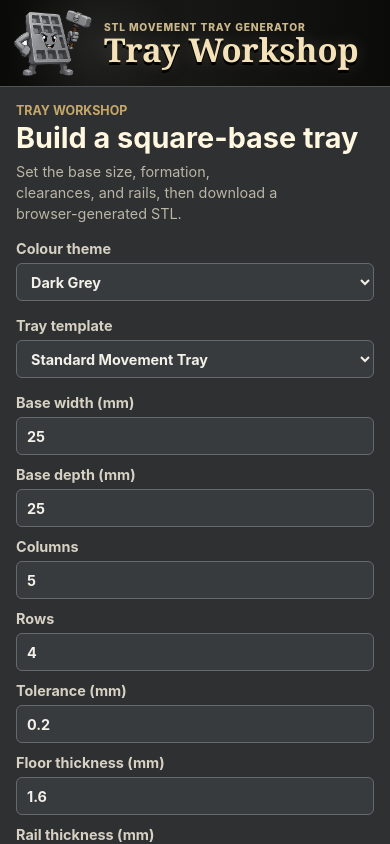
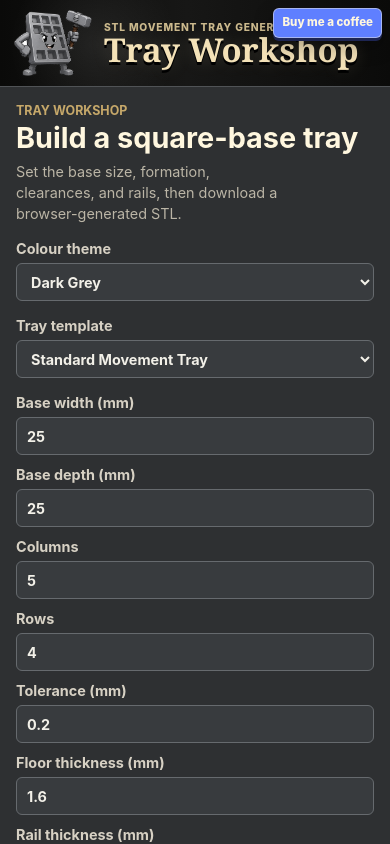
Before and after one commit to greyplasticmodelling/tray-workshop, a React (Vite) app: page / in a window 390 px wide. Shown: the top 844 px of the page. Built offline with nearby package versions, Linux system fonts and the light colour scheme.

Commit message:
Use visible Buy Me a Coffee banner link

```diff
--- a/src/App.tsx
+++ b/src/App.tsx
@@ -48,26 +48,6 @@ const defaultSettingsByTemplate: Record<TrayTemplate, TraySettings> = {
 
 const savedTraysStorageKey = 'tray-workshop.saved-trays.v1';
 
-function loadSupportWidget() {
-  if (document.querySelector('script[data-name="BMC-Widget"]')) {
-    return;
-  }
-
-  const script = document.createElement('script');
-  script.dataset.name = 'BMC-Widget';
-  script.dataset.cfasync = 'false';
-  script.src = 'https://cdnjs.buymeacoffee.com/1.0.0/widget.prod.min.js';
-  script.dataset.id = 'greyplasticmodelling';
-  script.dataset.description = 'Support me on Buy me a coffee!';
-  script.dataset.message =
-    "Thank you for visiting. I hope you find this tool useful for your wargaming needs. I don't need any financial support, but if you wish to donate, it would be truly appreciated.";
-  script.dataset.color = '#5F7FFF';
-  script.dataset.position = 'Right';
-  script.dataset.x_margin = '18';
-  script.dataset.y_margin = '18';
-  document.body.appendChild(script);
-}
-
 function readSavedTrays(): SavedTray[] {
   try {
     const stored = window.localStorage.getItem(savedTraysStorageKey);
@@ -87,10 +67,6 @@ export default function App() {
   const dimensions = useMemo(() => calculateTrayDimensions(settings), [settings]);
   const buildPlateFit = useMemo(() => calculateBuildPlateFit(settings, dimensions), [settings, dimensions]);
   const validation = useMemo(() => validateTraySettings(settings), [settings]);
-
-  useEffect(() => {
-    loadSupportWidget();
-  }, []);
 
   useEffect(() => {
     window.localStorage.setItem(savedTraysStorageKey, JSON.stringify(savedTrays));
@@ -163,6 +139,15 @@ export default function App() {
             <strong>Tray Workshop</strong>
           </div>
         </div>
+        <a
+          className="support-button"
+          href="https://www.buymeacoffee.com/greyplasticmodelling"
+          target="_blank"
+          rel="noreferrer"
+          title="Support Tray Workshop on Buy Me a Coffee."
+        >
+          Buy me a coffee
+        </a>
       </header>
 
       <main className="app-main">
--- a/src/styles.css
+++ b/src/styles.css
@@ -155,6 +155,7 @@ select {
 }
 
 .site-banner {
+  position: relative;
   min-height: 112px;
   display: flex;
   align-items: center;
@@ -164,14 +165,6 @@ select {
     radial-gradient(circle at 24% 52%, rgba(255, 255, 255, 0.08), transparent 28%),
     linear-gradient(90deg, #0a0a09 0%, #171716 48%, #0b0b0a 100%);
   overflow: hidden;
-}
-
-#bmc-wbtn,
-.bmc-wbtn {
-  top: 18px !important;
-  right: 18px !important;
-  bottom: auto !important;
-  z-index: 20 !important;
 }
 
 .brand-lockup {
@@ -214,6 +207,37 @@ select {
   line-height: 0.9;
   letter-spacing: 0;
   text-shadow: 0 3px 0 #000000, 0 0 18px rgba(244, 226, 184, 0.18);
+}
+
+.support-button {
+  position: absolute;
+  top: 16px;
+  right: 18px;
+  min-height: 36px;
+  display: inline-flex;
+  align-items: center;
+  justify-content: center;
+  border: 1px solid rgba(255, 247, 223, 0.45);
+  border-radius: 6px;
+  padding: 8px 12px;
+  color: #fff7df;
+  background: #5f7fff;
+  box-shadow: 0 3px 0 #1d2552, 0 8px 20px rgba(0, 0, 0, 0.32);
+  font-size: 0.86rem;
+  font-weight: 850;
+  line-height: 1;
+  text-decoration: none;
+  white-space: nowrap;
+}
+
+.support-button:hover,
+.support-button:focus-visible {
+  background: #7790ff;
+}
+
+.support-button:focus-visible {
+  outline: 3px solid rgba(255, 247, 223, 0.38);
+  outline-offset: 3px;
 }
 
 .app-main {
@@ -692,12 +716,12 @@ footer {
     font-size: 2.05rem;
   }
 
-  #bmc-wbtn,
-  .bmc-wbtn {
-    top: 10px !important;
-    right: 10px !important;
-    transform: scale(0.86);
-    transform-origin: top right;
+  .support-button {
+    top: 8px;
+    right: 8px;
+    min-height: 30px;
+    padding: 6px 8px;
+    font-size: 0.72rem;
   }
 
   .controls,
```
